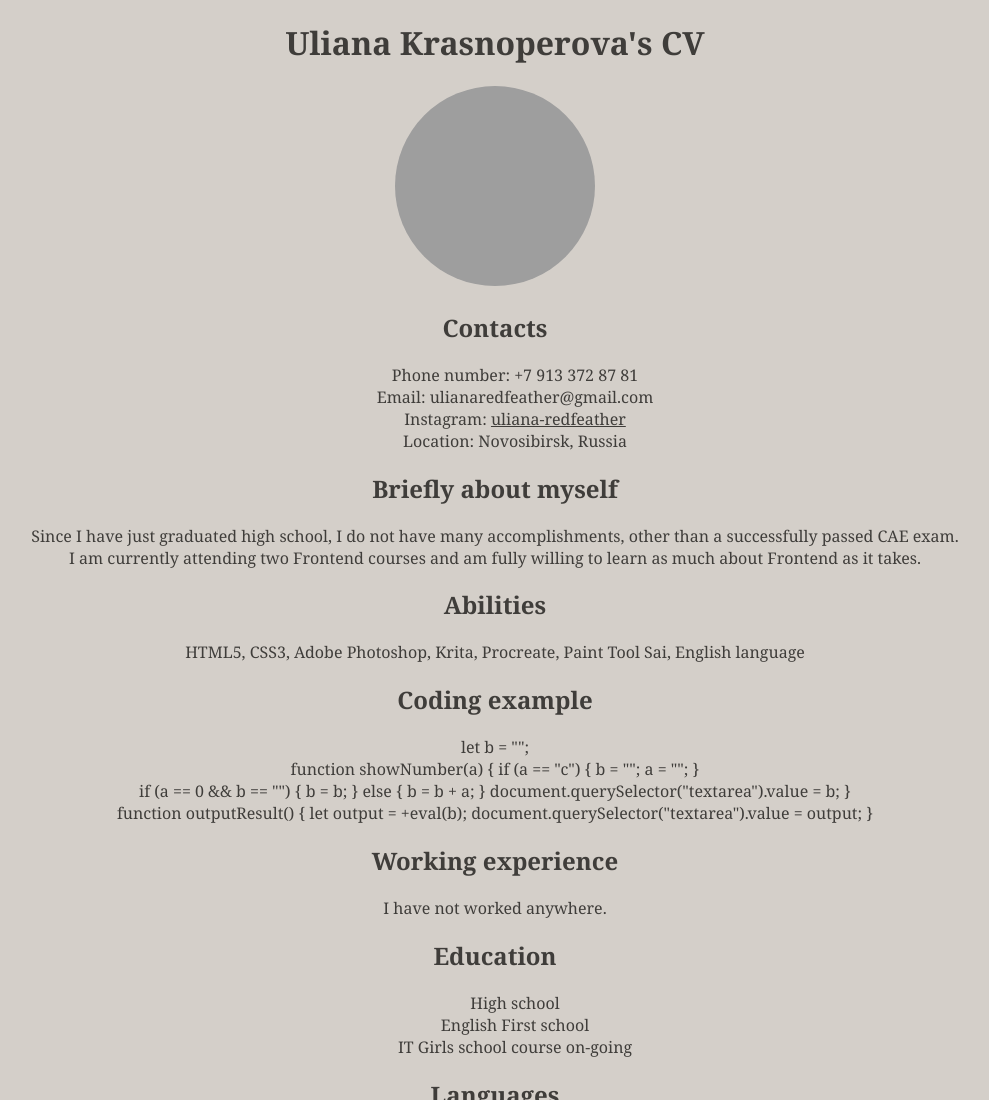
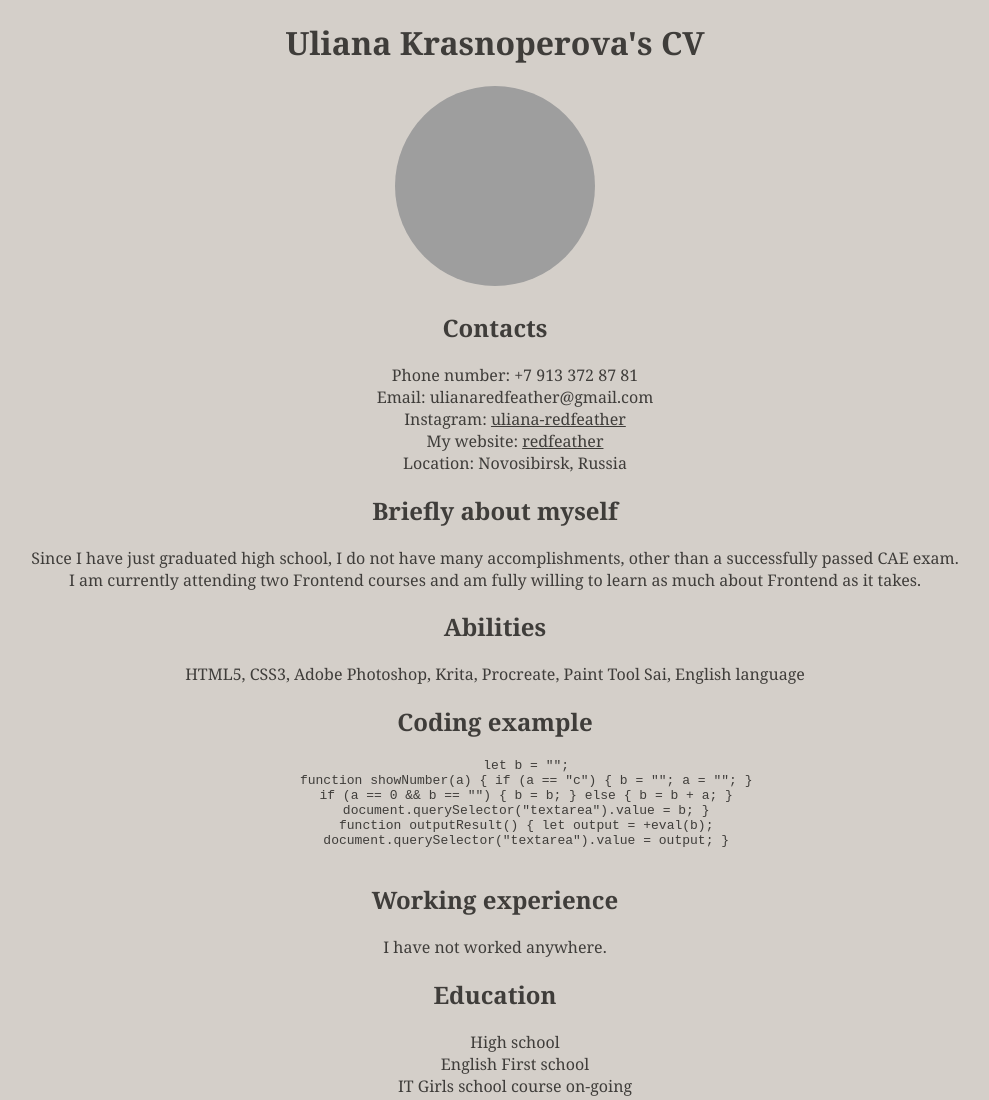
Before and after one commit to Uliana-Redfeather/rsschool-cv, a plain HTML site: page index.html in a window 1280 px wide. Shown: the top 1100 px of the page, without its empty margins (145-1134 px from the left). Drawn offline with Linux system fonts and the light colour scheme; grey boxes are pictures that could not be loaded.

Commit message:
CV#3. CV Cross-Check

```diff
--- a/index.html
+++ b/index.html
@@ -21,6 +21,7 @@
         <li>Phone number: +7 913 372 87 81</li>
         <li>Email: ulianaredfeather@gmail.com</li>
         <li>Instagram: <a href="https://instagram.com/uliana_redfeather?igshid=YmMyMTA2M2Y=">uliana-redfeather</a></li>
+        <li>My website: <a href="https://redfeather.ru/">redfeather</a></li>
         <li>Location: Novosibirsk, Russia</li>
       </ul>
       <h2>Briefly about myself</h2>
@@ -33,17 +34,14 @@
       <h2>Abilities</h2>
       <p>HTML5, CSS3, Adobe Photoshop, Krita, Procreate, Paint Tool Sai, English language</p>
       <h2>Coding example</h2>
-      <p>
+      <pre>
         let b = "";
-        <br />
         function showNumber(a) { if (a == "c") { b = ""; a = ""; }
-        <br />
         if (a == 0 && b == "") { b = b; } else { b = b + a; }
         document.querySelector("textarea").value = b; }
-        <br />
         function outputResult() { let output = +eval(b);
         document.querySelector("textarea").value = output; }
-      </p>
+      </pre>
       <h2>Working experience</h2>
       <p>I have not worked anywhere.</p>
       <h2>Education</h2>
```
